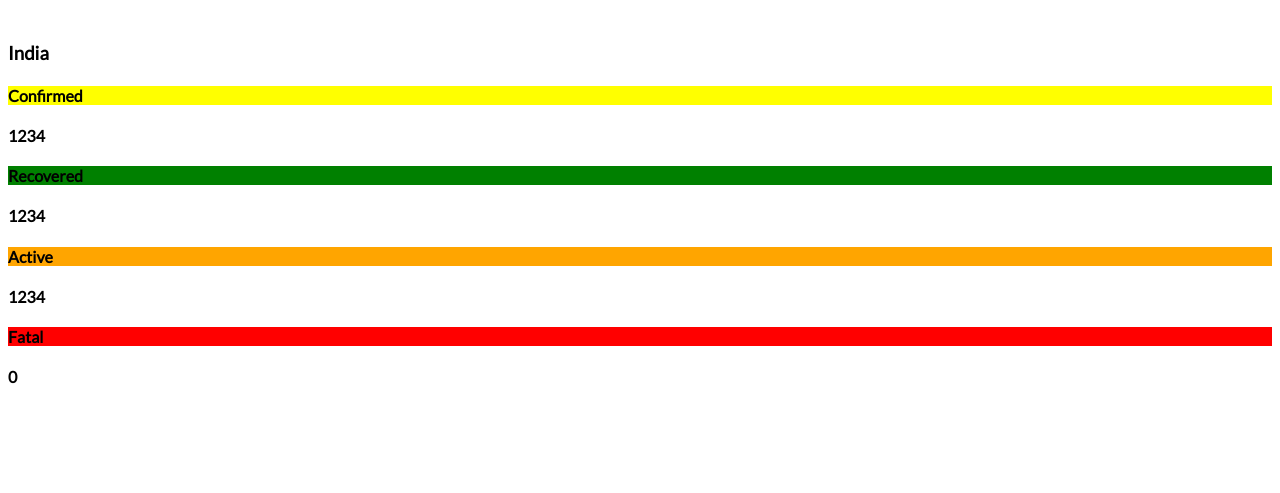
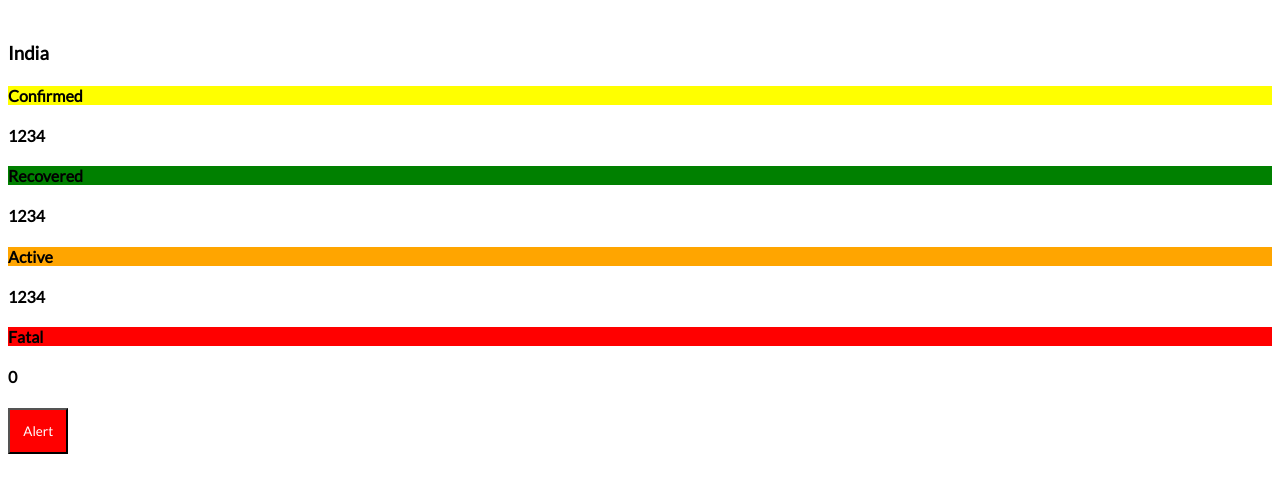
Before and after one commit to sriniketana/covid, a website: page ionic/src/pages/statistics/statistics.html in a window 1280 px wide. Shown: the part 145-638 px from the top of the page. Drawn offline with Linux system fonts and the light colour scheme.

Commit message:
adding alert

```diff
--- a/ionic/src/pages/statistics/statistics.html
+++ b/ionic/src/pages/statistics/statistics.html
@@ -31,4 +31,5 @@
       </div>
     </div>
   </div>
+  <button style="font-family: Lato; padding:1em; color:white; background-color: red;">Alert</button>
 </ion-content>
```
